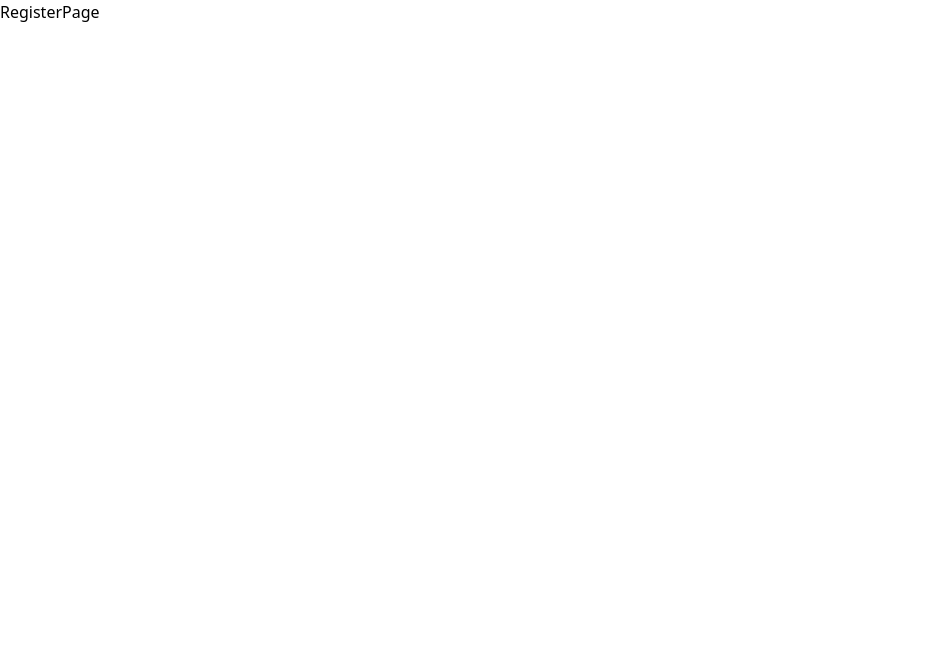
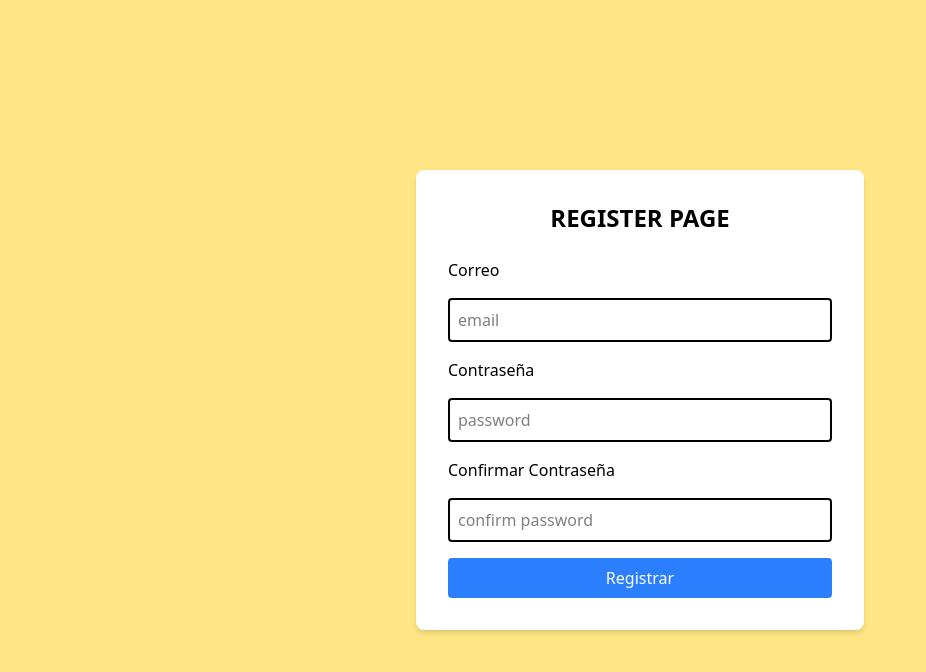
Before and after one commit to 3J0sB/Maestro-Chasquilla, a Next.js app: page /auth/register in a window 1280 px wide. Shown: the top 672 px of the page, without its empty margins (0-926 px from the left). Built offline with nearby package versions, Linux system fonts and the light colour scheme.

Commit message:
added register endpoint

```diff
--- a/package.json
+++ b/package.json
@@ -10,9 +10,11 @@
   },
   "dependencies": {
     "@prisma/client": "^6.6.0",
+    "@prisma/extension-accelerate": "^1.3.0",
     "next": "15.3.1",
     "react": "^19.0.0",
-    "react-dom": "^19.0.0"
+    "react-dom": "^19.0.0",
+    "react-hook-form": "^7.56.1"
   },
   "devDependencies": {
     "@eslint/eslintrc": "^3",
@@ -24,6 +26,7 @@
     "eslint-config-next": "15.3.1",
     "prisma": "^6.6.0",
     "tailwindcss": "^4",
+    "tsx": "^4.19.3",
     "typescript": "^5"
   }
 }
--- /dev/null
+++ b/src/app/api/auth/register/route.ts
@@ -0,0 +1,21 @@
+import { NextRequest, NextResponse } from "next/server"
+import prisma from "@/lib/prisma"
+
+export async function POST(request: NextRequest) {
+    const body = await request.json()
+    console.log(body)
+    const { email, password, confirmPassword } = body
+    if (password !== confirmPassword) {
+        return NextResponse.json("Las contraseñas no coinciden")
+    }
+    const findUser = await prisma.user.findFirst({
+        where: {
+            email: email
+        }
+    })
+    if (findUser) {
+        return NextResponse.json("El correo ya existe")
+    }
+    console.log(findUser)
+    return  NextResponse.json("data a registrar: " + body)
+}
--- a/src/app/auth/register/page.tsx
+++ b/src/app/auth/register/page.tsx
@@ -1,8 +1,78 @@
+'use client'
 import React from 'react'
+import { useForm } from 'react-hook-form'
+
+type FormValues = {
+    email: string
+    password: string
+    confirmPassword: string
+  }
 
 function RegisterPage() {
+    const { register, handleSubmit, formState: {errors} } = useForm<FormValues>()
+
+    const onSubmit = handleSubmit( async (data) => {
+
+        const res = await fetch('/api/auth/register', {
+            method: 'POST',
+            body: JSON.stringify(data),
+            headers: {
+                'Content-Type': 'application/json'
+            }
+        })
+        const result = await res.json()
+        console.log(result)
+    })
+
+    console.log(errors)
     return (
-        <div>RegisterPage
+        <div className='h-screen w-full bg-amber-200 flex justify-center items-center'>
+            <div className='bg-white p-8 rounded-lg shadow-md w-full max-w-md'>
+                <h2 className='text-2xl font-bold mb-6 text-center'>REGISTER PAGE</h2>
+                <form onSubmit={onSubmit}>
+                    <div className='flex flex-col gap-4'>
+                        <label htmlFor="email" className='text-md '>Correo</label>
+                        <input type="email" className='border-2 border-black p-2 rounded' placeholder='email'
+                            {...(register("email", {
+                                required: {
+                                    value: true,
+                                    message: "El correo es requerido"
+                                }
+                            }))}
+                        />
+                        {
+                            errors.email && <span className='text-red-500'>{errors.email.message}</span>
+                        }
+                        <label htmlFor="password" className='text-md '>Contraseña</label>
+                        <input type="password" className='border-2 border-black p-2 rounded' placeholder='password'
+                            {...(register("password", {
+                                required: {
+                                    value: true,
+                                    message: "La contraseña es requerida"
+                                }
+                            }))}
+                        />
+                        {
+                            errors.password && <span className='text-red-500'>{errors.password.message}</span>
+                        }
+                        <label htmlFor="password" className='text-md '>Confirmar Contraseña</label>
+                        <input type="password" className='border-2 border-black p-2 rounded' placeholder='confirm password'
+                            {...(register("confirmPassword", {
+                                required: {
+                                    value: true,
+                                    message: "la confimacion es requerida"
+                                }
+                            }))}
+                        />
+                        {
+                            errors.confirmPassword && <span className='text-red-500'>{errors.confirmPassword.message}</span>
+                        }
+                        <button className='bg-blue-500 text-white py-2 px-4 rounded hover:bg-blue-600 transition-colors'>
+                            Registrar
+                        </button>
+                    </div>
+                </form>
+            </div>
         </div>
     )
 }
--- a/src/lib/prisma.ts
+++ b/src/lib/prisma.ts
@@ -1,4 +1,4 @@
-import { PrismaClient } from '../src/app/generated/prisma'
+import { PrismaClient } from '@/generated/prisma'
 import { withAccelerate } from '@prisma/extension-accelerate'
 
 const globalForPrisma = global as unknown as {
```
Also changed, not shown: 1 other file (tests, documents, lock files or other folders).
